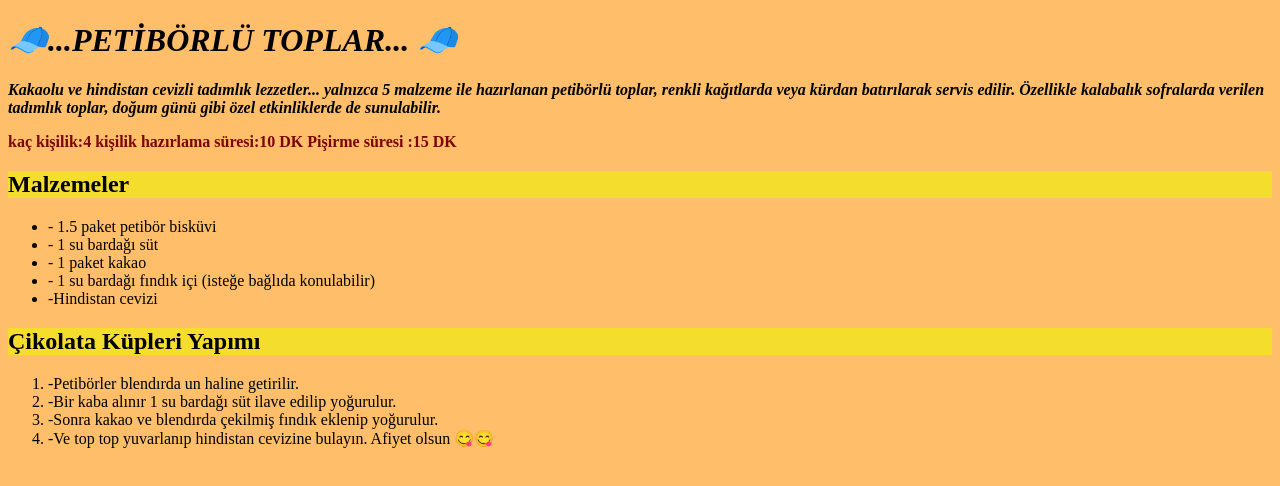
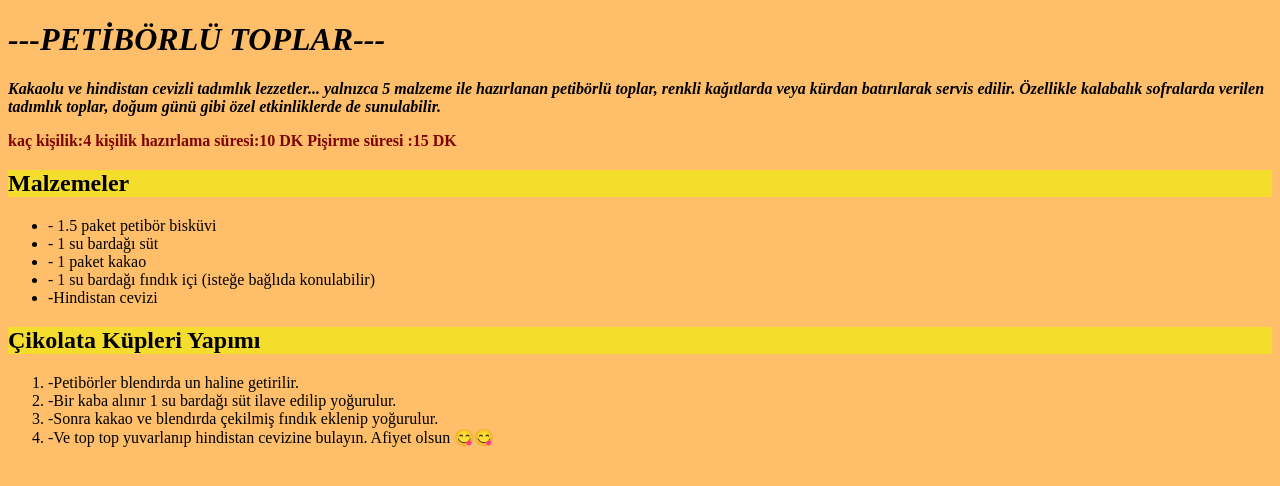
Before and after one commit to omerfarukkaracan/html-odev3, a plain HTML site: page HTML-ODEV3/index.html in a window 1280 px wide. Drawn offline with Linux system fonts and the light colour scheme.

Commit message:
Update index.html

```diff
--- a/HTML-ODEV3/index.html
+++ b/HTML-ODEV3/index.html
@@ -19,7 +19,7 @@
     </style>
   </head>
   <body>
-    <em><h1>&#129506;...PETİBÖRLÜ TOPLAR... &#129506;</h1></em>
+    <em><h1>---PETİBÖRLÜ TOPLAR---</h1></em>
     <em>
       <strong
         ><p>
```
